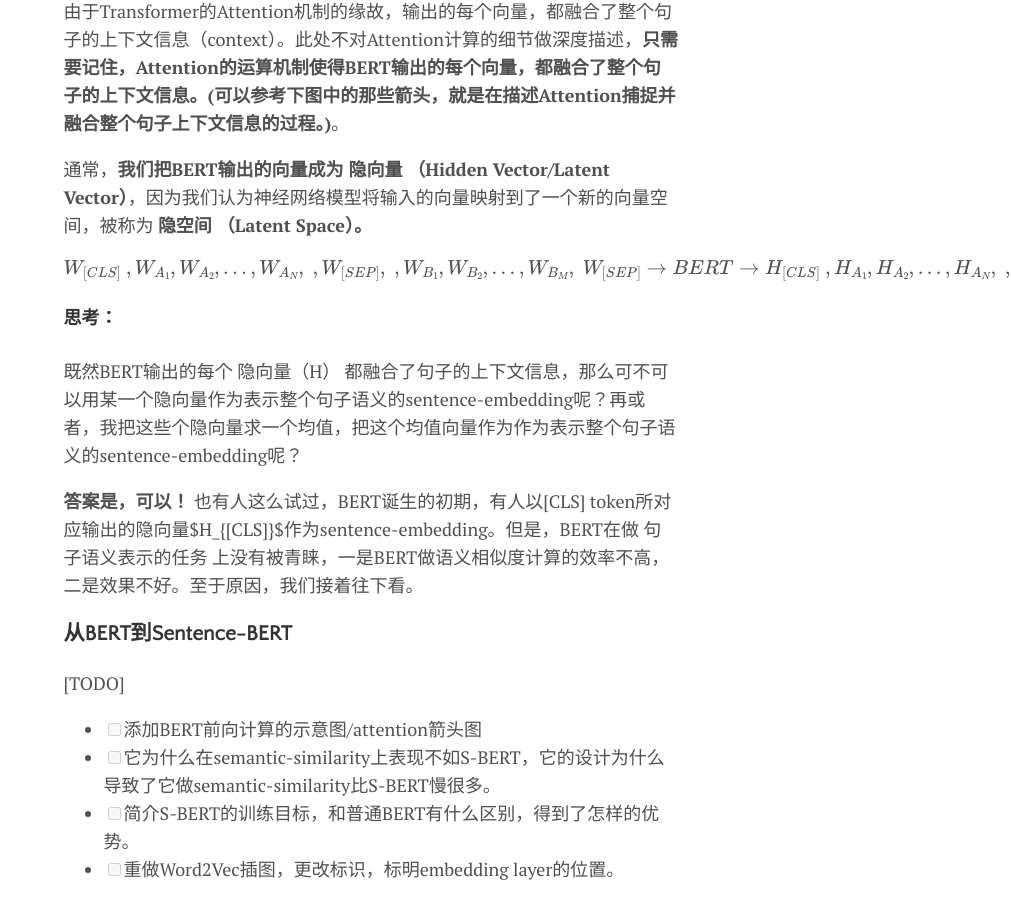
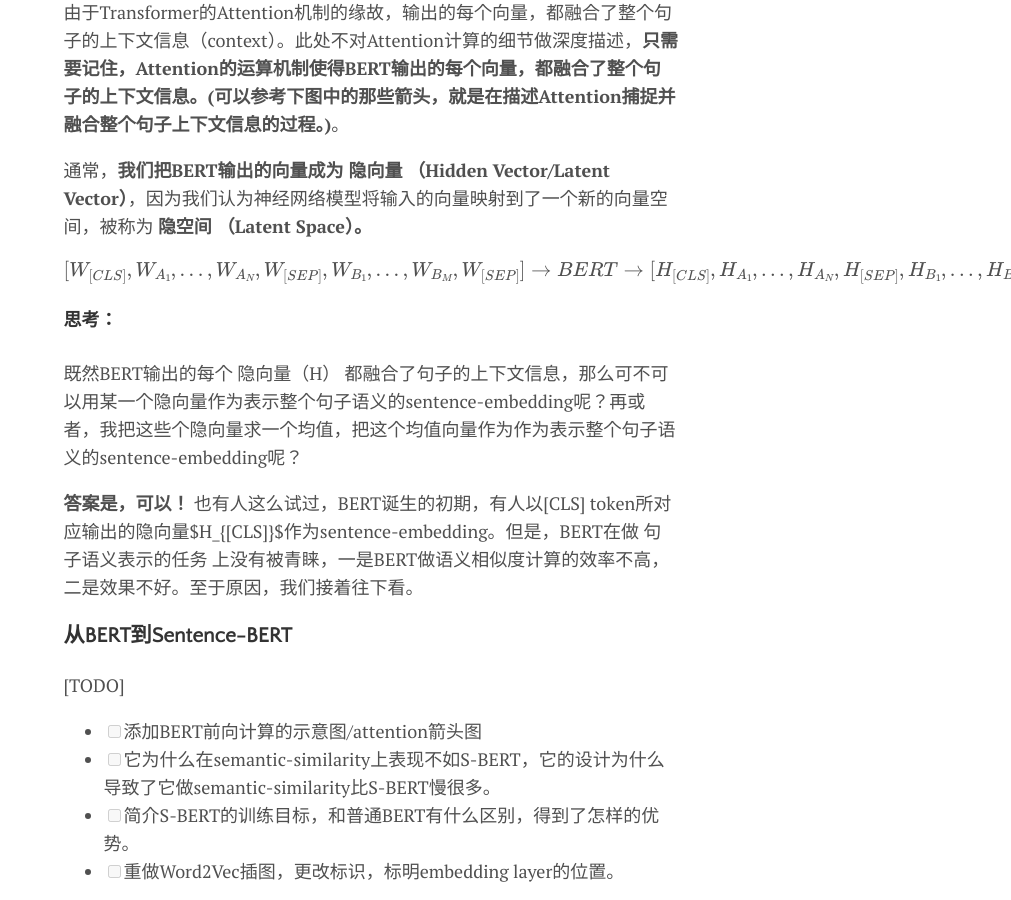
Before and after one commit to ANYMS-A/ANYMS-A.github.io, a Jekyll site: the page built from _posts/2024-07-28-nlp-embedding.md, in a window 1280 px wide and 900 px high, scrolled down 6831 px. Shown: the whole window, without its empty margins (269-1280 px from the left). Built offline with Jekyll 4.4.1, drawn with Linux system fonts in a browser that asks for light colours; formulas are drawn with MathJax 3; some of the changed text lies outside the part shown.

Commit message:
Update 2024-07-28-nlp-embedding.md
修改公式中的错误

```diff
--- a/_posts/2024-07-28-nlp-embedding.md
+++ b/_posts/2024-07-28-nlp-embedding.md
@@ -181,7 +181,7 @@ M个单词。此外在每对句子的开头，会填充一个特殊的 [CLS] tok
 前面我们提到过，单词首先会被表示为它在词典中的索引（index）或者是one-hot向量，这是由文本到数字表示的第一步。下面公式中的W即代表的是token/单词在词典中的索引值。
 
 $$
-{S_{A}, S_{B}} \rightarrow Tokenizer \rightarrow {W_{[CLS]} \space , W_{A_{1}}, W_{A_{2}},...,W_{A_{N}}, \space , W_{[SEP]}, \space , W_{B_{1}}, W_{B_{2}},...,W_{B_{M}}, \space W_{[SEP]}}
+[S_{A}, S_{B}] \rightarrow Tokenizer \rightarrow [W_{[CLS]}, W_{A_{1}}, W_{A_{2}},...,W_{A_{N}}, \space W_{[SEP]}, \space W_{B_{1}}, W_{B_{2}},...,W_{B_{M}}, W_{[SEP]}]
 $$
 
 这些单词在正式输入到transformer的网络层前，还会进行一些预处理：
@@ -199,7 +199,7 @@ BERT的输出形式非常简单，作为encoder-only的transformer，接收X个
 通常，**我们把BERT输出的向量成为 隐向量 （Hidden Vector/Latent Vector）**，因为我们认为神经网络模型将输入的向量映射到了一个新的向量空间，被称为 **隐空间 （Latent Space）。**
 
 $$
-{W_{[CLS]} \space , W_{A_{1}}, W_{A_{2}},...,W_{A_{N}}, \space , W_{[SEP]}, \space , W_{B_{1}}, W_{B_{2}},...,W_{B_{M}}, \space W_{[SEP]}} \rightarrow BERT \rightarrow {H_{[CLS]} \space , H_{A_{1}}, H_{A_{2}},...,H_{A_{N}}, \space , H_{[SEP]}, \space , H_{B_{1}}, H_{B_{2}},...,H_{B_{M}}, \space H_{[SEP]}}
+[W_{[CLS]}, W_{A_{1}},...,W_{A_{N}}, W_{[SEP]}, W_{B_{1}},...,W_{B_{M}}, W_{[SEP]}] \rightarrow BERT \rightarrow [H_{[CLS]}, H_{A_{1}},...,H_{A_{N}}, H_{[SEP]}, H_{B_{1}},...,H_{B_{M}}, H_{[SEP]}]
 $$
 
 #### 思考：
```
